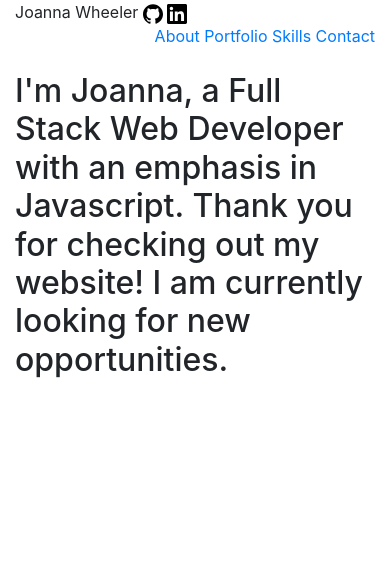
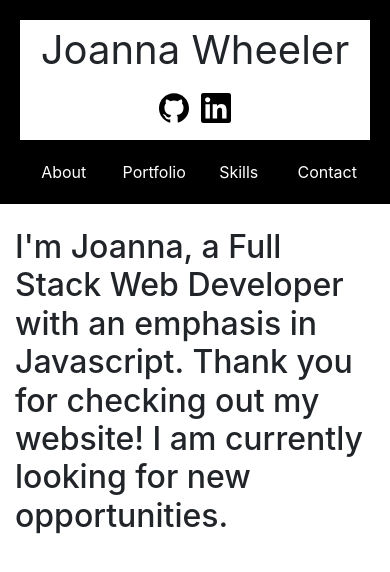
Before and after one commit to joannawheeler/mysite, a plain HTML site: page index.html in a window 390 px wide. Drawn offline with nearby package versions, Linux system fonts and the light colour scheme.

Commit message:
made navbar responsive, when md or larger screen size the nav bar is 1 horizontal bar, when smaller, becomes a stacked bar of 2 rows. styled navbar to a black and white design. created js folder for future scripts

```diff
--- a/index.html
+++ b/index.html
@@ -12,26 +12,39 @@
 <body>
     <div class="container">
       <header>
-            <nav class="row">
-              <div class="col-sm">
+        <nav>
+            <div class="row borderX">
+                <div id="navTextLeft" class="col-xs-12 col-md-6 alignCenter borderX">
                     Joanna Wheeler
                     <img class="redirectIcon" src="images/github.svg">
                     <img class="redirectIcon" src="images/linkedin.svg">
                 </div>
-              <div class="col-sm text-right">
-                <a href="">About</a>
-                <a href="">Portfolio</a>
-                <a href="">Skills</a>
-                <a href="">Contact</a>
+                <div class="col-xs-12 col-md-6 navLinks borderX">
+                    <div class="row">
+                        <div class="col-3 text-center">
+
+                              <a class="navLinks" href="">About</a>
+
+                        </div>
+                        <div class="col-3 text-center">
+                            <a class="navLinks" href="">Portfolio</a>
+                        </div>
+                        <div class="col-3 text-center">
+                            <a class="navLinks" href="">Skills</a>
+                        </div>
+                        <div class="col-3 text-center">
+                            <a class="navLinks" href="">Contact</a>
+                        </div>
+                    </div>
+                </div>
             </div>
         </nav>
       </header>
         <main>
-
             <section>
                 <img src="">
                 <header>
-                    <h2>I'm Joanna, a Full Stack Web Developer with an emphasis in Javascript. Thank you for checking out my website! I am currently looking for new opportunities. </h2>
+                    <h2>I'm Joanna, a Full Stack Web Developer with an emphasis in Javascript. Thank you for checking out my website! I am currently looking for new opportunities.</h2>
                 </header>
             </section>
         </main>
@@ -42,5 +55,6 @@
     <script src="https://cdnjs.cloudflare.com/ajax/libs/popper.js/1.12.9/umd/popper.min.js" integrity="sha384-ApNbgh9B+Y1QKtv3Rn7W3mgPxhU9K/ScQsAP7hUibX39j7fakFPskvXusvfa0b4Q" crossorigin="anonymous"></script>
     <script src="https://maxcdn.bootstrapcdn.com/bootstrap/4.0.0/js/bootstrap.min.js" integrity="sha384-JZR6Spejh4U02d8jOt6vLEHfe/JQGiRRSQQxSfFWpi1MquVdAyjUar5+76PVCmYl" crossorigin="anonymous"></script>
 </body>
+<script src="js/mysite.js"></script>
 
 </html>
--- /dev/null
+++ b/js/mysite.js
@@ -0,0 +1 @@
+//create a jquery function that when a certain id's css's atribute gets set to a certain value, then
--- /dev/null
+++ b/styles.less
@@ -0,0 +1,26 @@
+.alignCenter {
+  text-align: center;
+  @media (min-width: 768px) {
+        text-align: left;
+    }
+}
+
+.redirectIcon {
+    height: 30px;
+    width: 30px;
+    margin-bottom: 10px;
+}
+
+.navLinks {
+    background-color: black;
+    color: white;
+}
+
+.borderX {
+  border: 10px solid;
+  border-color: black;
+}
+
+#navTextLeft {
+  font-size: 40px;
+}
```
Also changed, not shown: styles.css. Lines whose indentation alone changed are shown as unchanged.
